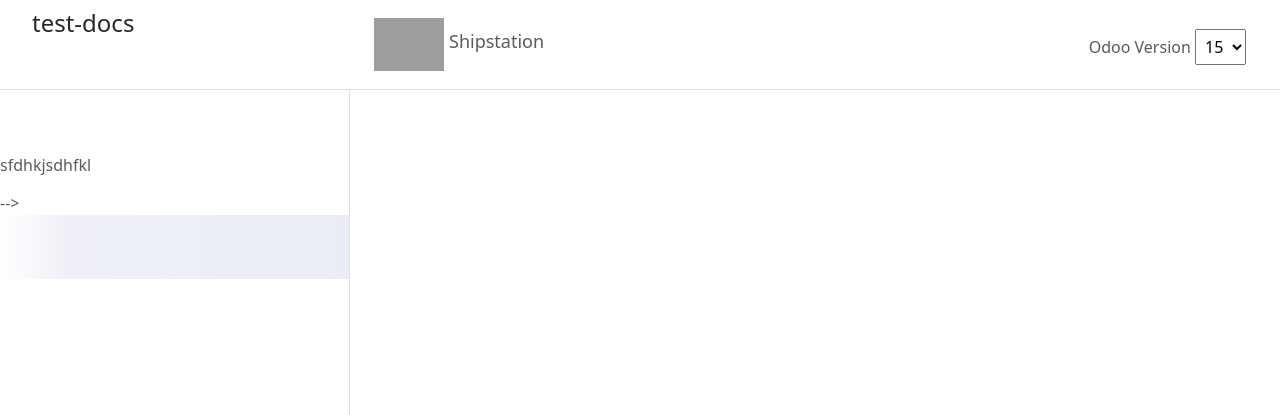
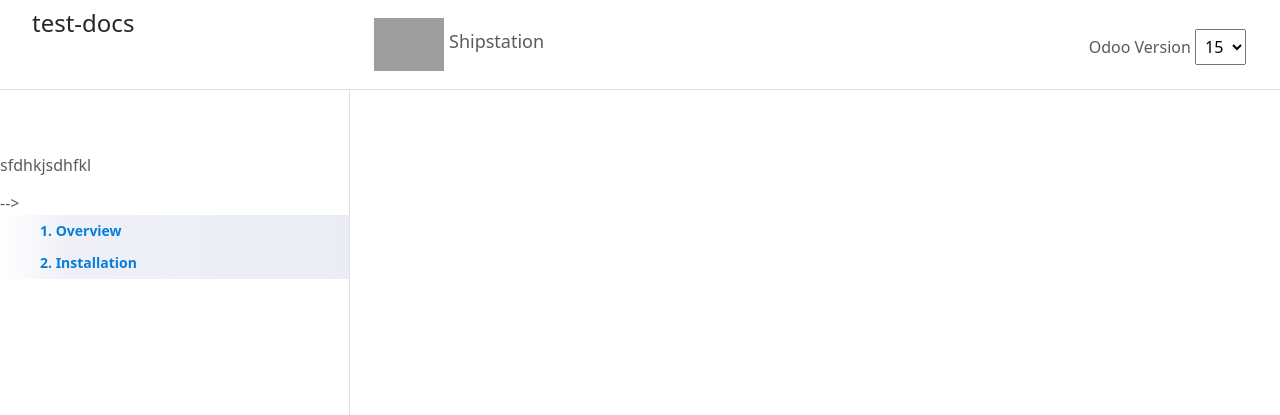
Before and after one commit to hemangb-emipro/test-docs, a Jekyll site: the page built from docs/v15/navigator.md, in a window 1280 px wide. Shown: the top 415 px of the page. Built offline with Jekyll 4.4.1, drawn with Linux system fonts in a browser that asks for light colours.

Commit message:
Update nav1.html

```diff
--- a/docs/theme/includes/nav1.html
+++ b/docs/theme/includes/nav1.html
@@ -16,9 +16,9 @@
         {%- for index in node.index -%}
           {%- assign page_data = index | split: '|' -%}
           {%- assign page_name = page_data[0] -%}
-          {%- assign page_url = page_data | replace: ".md", ".html" -%}
+          {%- assign page_url = page_data[1] | replace: ".md", ".html" -%}
           <li class="nav-list-item{% if page.url == node.url or page.parent == node.title or page.grand_parent == node.title %} active{% endif %}">
-            <a href="{{ page_url | absolute_url }}" class="nav-list-link active">{{ page_url[1] }}</a>
+            <a href="{{ page_url | absolute_url }}" class="nav-list-link active">{{ page_name }}</a>
           </li>
         {%- endfor -%}
       {%- endif -%}
```
